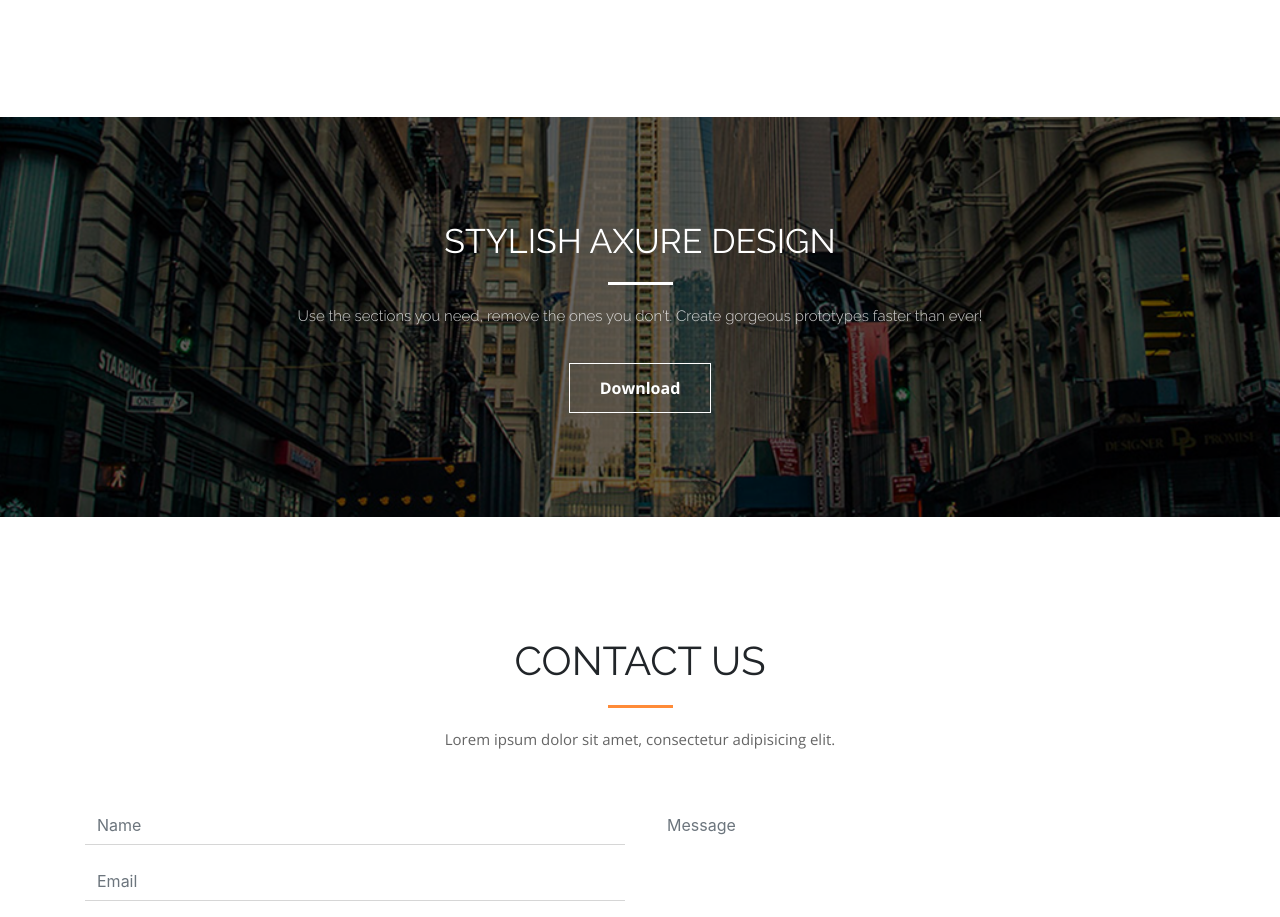
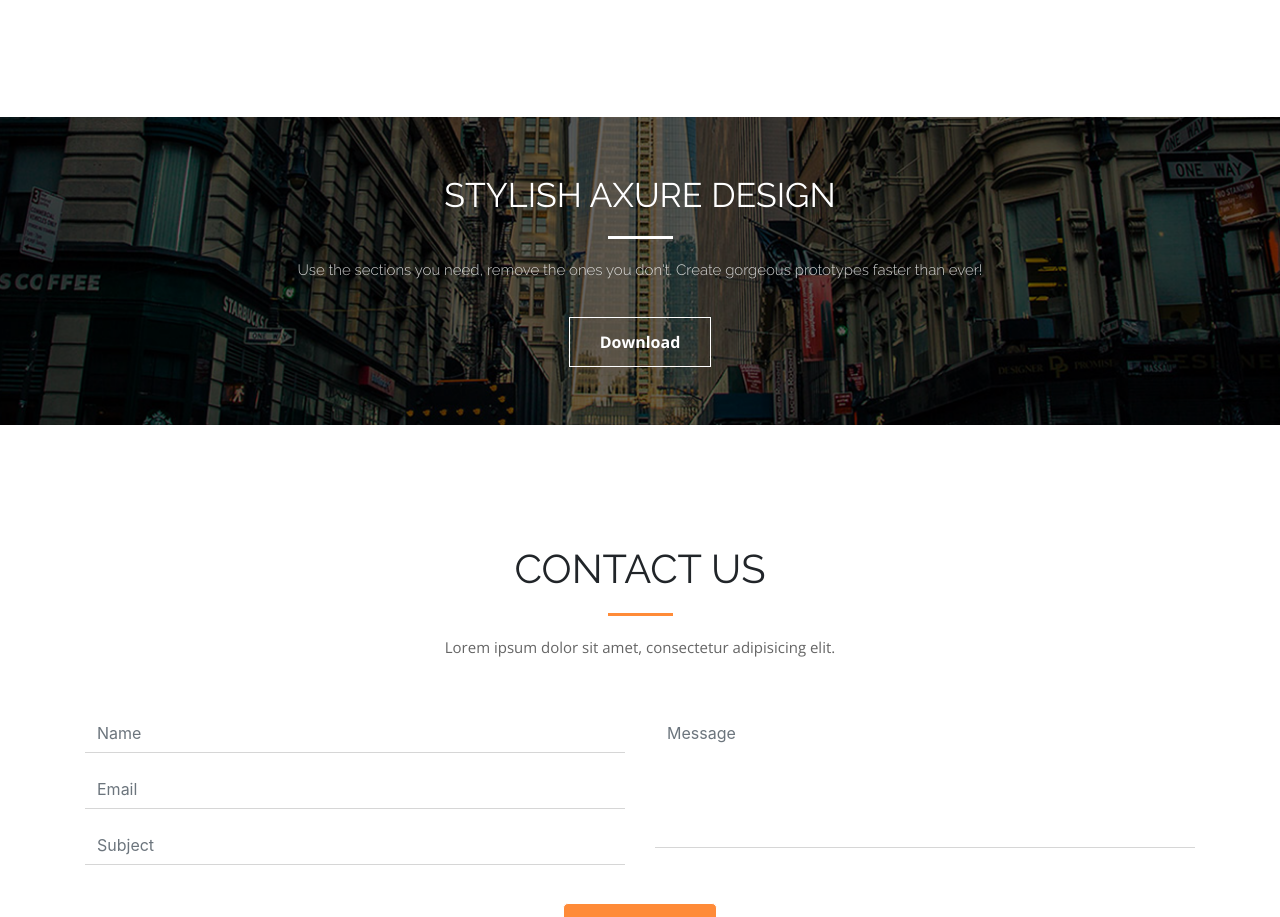
Before and after one commit to tahsinnur/AXIT-responsive, a plain HTML site: page index.html in a window 1280 px wide. Shown: the part 4886-5803 px from the top of the page. Drawn offline with nearby package versions, Linux system fonts and the light colour scheme.

Commit message:
Update style.css

```diff
--- a/css/style.css
+++ b/css/style.css
@@ -633,7 +633,8 @@ header{
 	background-position: center;
 	background-size: cover;
 	background-repeat: no-repeat;
-	height: 50vh;
+	height: auto;
+	padding: 58px;
 	display: flex;
 	align-items: center;
 }
```
